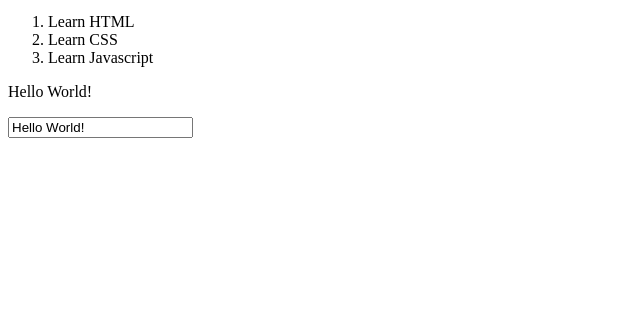
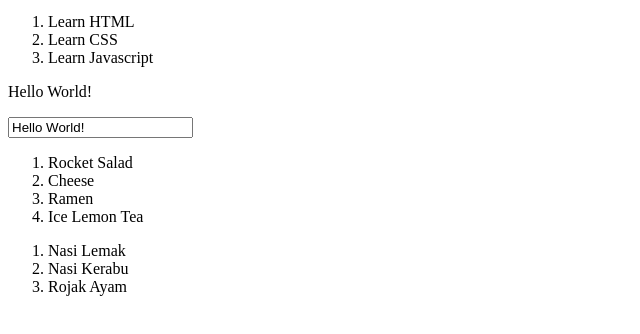
Before and after one commit to JohnC8/JohnC8.github.io, a plain HTML site: page vuejs/index.html in a window 1280 px wide. Shown: the part 158-492 px from the top of the page, without its empty margins (0-640 px from the left). Drawn offline with nearby package versions, Linux system fonts and the light colour scheme.

Commit message:
added groceryList

```diff
--- a/vuejs/index.html
+++ b/vuejs/index.html
@@ -38,8 +38,15 @@
     <div id="app5">
         <p>{{ message }}</p>
         <input type="text" v-model="message">
+        <ol>
+            <grocery-list v-for="item in groceryList" v-bind:todo="item" v-bind:key="item.id"></grocery-list>
+        </ol>
+        <ol>
+            <grocery-list v-for="item in orderList" v-bind:todo="item" v-bind:key="item.id"></grocery-list>
+        </ol>
     </div>
 
+    <script src="js/grocery-list.js"></script>
     <script src="js/index.js"></script>
 </body>
 </html>
--- /dev/null
+++ b/vuejs/js/grocery-list.js
@@ -0,0 +1,4 @@
+Vue.component("grocery-list", {
+    props:["todo"],
+    template:"<li>{{todo.desc}}</li>"
+})
--- a/vuejs/js/index.js
+++ b/vuejs/js/index.js
@@ -44,6 +44,38 @@ let app4 = new Vue({
 let app5 = new Vue({
     el:"#app5",
     data: {
-        message: "Hello World!"
+        message: "Hello World!",
+        groceryList: [
+            {
+                id: 1,
+                desc: "Rocket Salad"
+            },
+            {
+                id: 2,
+                desc: "Cheese"
+            },
+            {
+                id: 3,
+                desc: "Ramen"
+            },
+            {
+                id: 4,
+                desc: "Ice Lemon Tea"
+            }
+        ],
+        orderList: [
+            {
+                id: 1,
+                desc: "Nasi Lemak"
+            },
+            {
+                id: 2,
+                desc: "Nasi Kerabu"
+            },
+            {
+                id: 3,
+                desc: "Rojak Ayam"
+            }
+        ]
     }
 })
```
